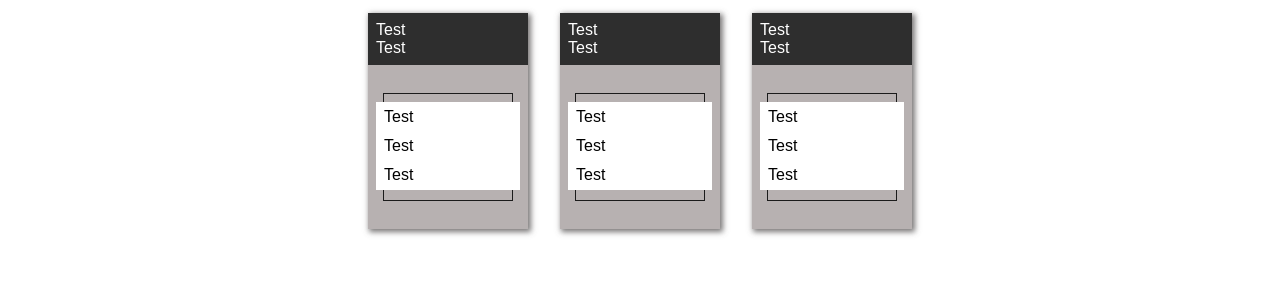
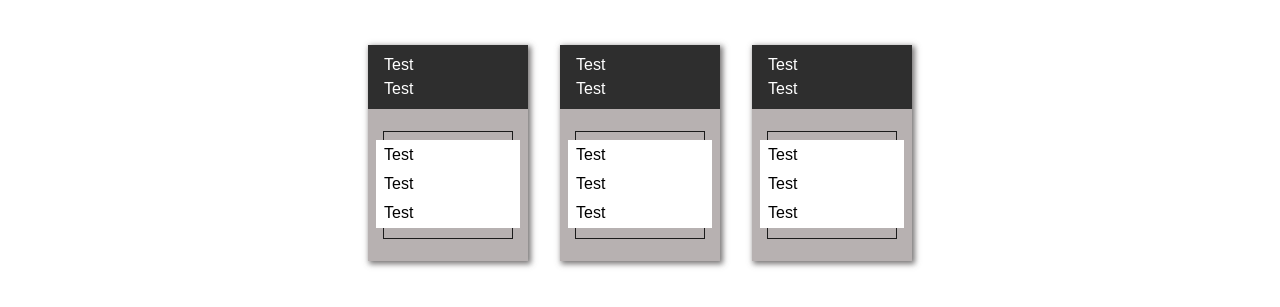
Before and after one commit to ackermanjs/EmployeeProfileChallenge10, a plain HTML site: page index.html in a window 1280 px wide. Shown: the part 91-398 px from the top of the page. Drawn offline with Linux system fonts and the light colour scheme.

Commit message:
a bit more styling

```diff
--- a/style.css
+++ b/style.css
@@ -12,6 +12,7 @@
   flex-wrap: wrap;
   justify-content: center;
   align-items: center;
+  padding-top: 2rem;
 }
 .employee-card {
   display: flex;
@@ -28,7 +29,8 @@
   height: fit-content;
   background: rgb(46, 46, 46);
   color: white;
-  padding-left: 0.5rem;
+  padding-left: 1rem;
+  line-height: 1.5em;
 }
 .card-name {
   padding-top: 0.5rem;
```
